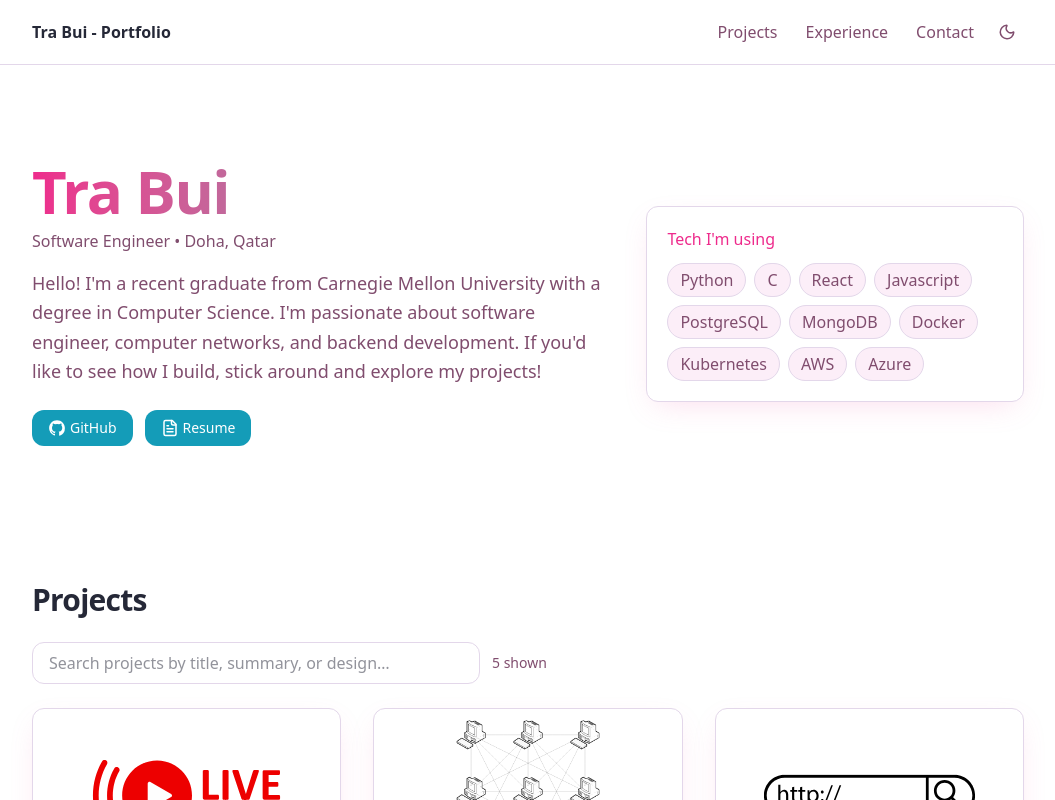
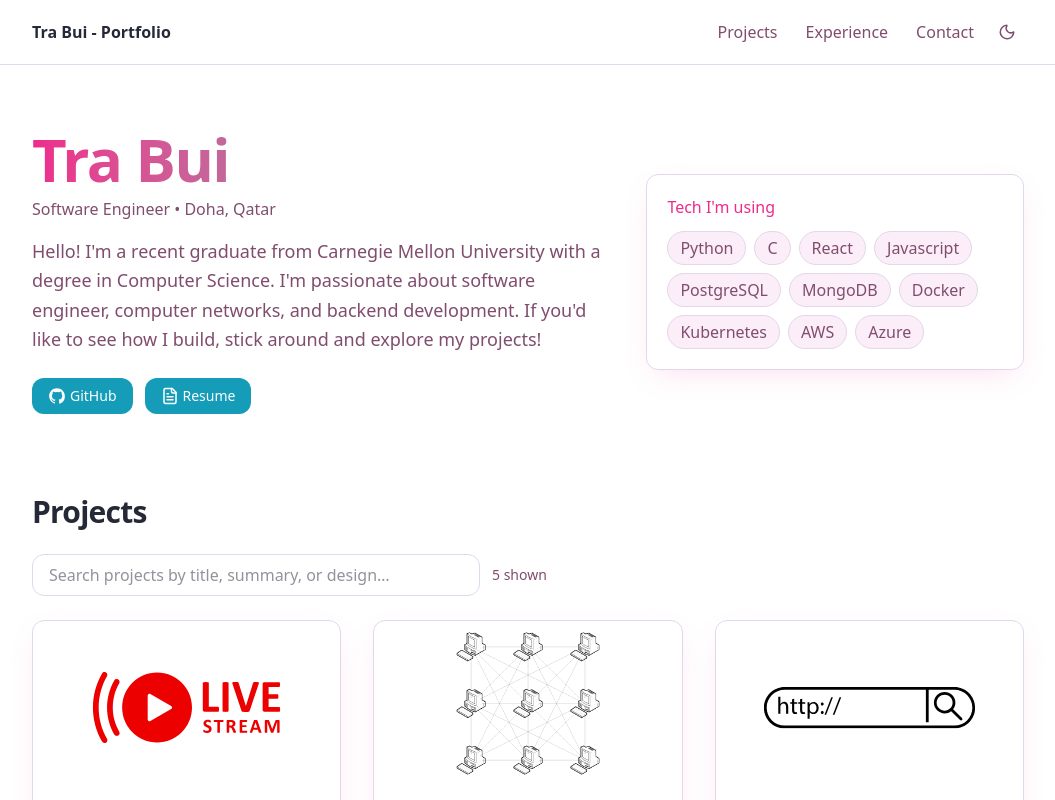
Before and after one commit to tpbui/tpbui.github.io, a React (Vite) app: page / in a window 1280 px wide. Shown: the top 800 px of the page, without its empty margins (112-1167 px from the left). Built offline with nearby package versions, Linux system fonts and the light colour scheme.

Commit message:
feature: add reveal animation

```diff
--- /dev/null
+++ b/src/components/motion/SectionReveal.jsx
@@ -0,0 +1,75 @@
+import {
+	Children,
+	cloneElement,
+	isValidElement,
+	useEffect,
+	useMemo,
+	useRef,
+	useState,
+} from "react";
+
+export default function SectionReveal({
+	as: Tag = "div",
+	children,
+	twoWay = true,
+	threshold = 0.15,
+	rootMargin = "0px 0px -10% 0px",
+	stagger = 80,
+	variant = "up",
+	className = "",
+	...props
+}) {
+	const ref = useRef(null);
+	const [inView, setInView] = useState(false);
+
+	useEffect(() => {
+		const el = ref.current;
+		if (!el) return;
+
+		const io = new IntersectionObserver(
+			(entries) => {
+				const entry = entries[0];
+				if (entry.isIntersecting) {
+					setInView(true);
+					if (!twoWay) io.unobserve(el);
+				} else if (twoWay) {
+					setInView(false);
+				}
+			},
+			{ threshold, rootMargin }
+		);
+
+		io.observe(el);
+		return () => io.disconnect();
+	}, [twoWay, threshold, rootMargin]);
+
+	const wrapped = useMemo(() => {
+		const arr = Children.toArray(children);
+		return arr.map((child, i) => {
+			const style = { "--i": i };
+			if (isValidElement(child)) {
+				return cloneElement(child, {
+					style: { ...(child.props?.style || {}), ...style },
+				});
+			}
+			return (
+				<div key={i} style={style}>
+					{child}
+				</div>
+			);
+		});
+	}, [children]);
+
+	return (
+		<Tag
+			ref={ref}
+			data-reveal-children=""
+			data-variant={variant}
+			className={`${className} ${inView ? "in-view" : ""}`}
+			style={{ "--stagger": `${stagger}ms` }}
+			{...props}
+		>
+			{wrapped}
+		</Tag>
+	);
+}
--- a/src/components/ui/Section.jsx
+++ b/src/components/ui/Section.jsx
@@ -1,14 +1,32 @@
-export default function Section({ id, title, children }) {
+import SectionReveal from "../motion/SectionReveal";
+
+export default function Section({
+	id,
+	title,
+	children,
+	reveal = false,
+	twoWay = true,
+	stagger = 80,
+	variant = "up",
+}) {
+	const Inner = (
+		<>
+			<h2 className="text-2xl sm:text-3xl font-semibold tracking-tight mb-6 text-foreground">
+				{title}
+			</h2>
+			<div className="space-y-6">{children}</div>
+		</>
+	);
 	return (
 		<section id={id} className="scroll-mt-24">
 			<div className="max-w-5xl mx-auto px-4 py-10">
-				<h2
-					className="text-2xl sm:text-3xl font-semibold tracking-tight mb-6
-                       text-foreground animate-in fade-in slide-in-from-bottom-1"
-				>
-					{title}
-				</h2>
-				<div className="space-y-6">{children}</div>
+				{reveal ? (
+					<SectionReveal twoWay={twoWay} stagger={stagger} variant={variant}>
+						{Inner}
+					</SectionReveal>
+				) : (
+					Inner
+				)}
 			</div>
 		</section>
 	);
--- a/src/index.css
+++ b/src/index.css
@@ -121,3 +121,56 @@
 html {
 	scroll-behavior: smooth;
 }
+
+/* Reveal animations */
+@layer utilities {
+	[data-reveal-children] {
+		--tx: 0;
+		--ty: 14px;
+		--s: 1;
+		--stagger: 80ms;
+	}
+
+	/* base: hide children and prep transition */
+	[data-reveal-children] > * {
+		opacity: 0;
+		transform: translate3d(var(--tx), var(--ty), 0) scale(var(--s));
+		will-change: opacity, transform;
+		transition: opacity 420ms ease,
+			transform 520ms cubic-bezier(0.22, 1, 0.36, 1);
+	}
+
+	/* when section enters viewport */
+	[data-reveal-children].in-view > * {
+		opacity: 1;
+		transform: none;
+		transition-delay: calc(var(--stagger) * var(--i, 0));
+	}
+
+	/* variants just change the variables, not the transform rule */
+	[data-reveal-children][data-variant="down"] {
+		--ty: -14px;
+	}
+	[data-reveal-children][data-variant="left"] {
+		--tx: 14px;
+		--ty: 0;
+	}
+	[data-reveal-children][data-variant="right"] {
+		--tx: -14px;
+		--ty: 0;
+	}
+	[data-reveal-children][data-variant="zoom"] {
+		--tx: 0;
+		--ty: 0;
+		--s: 0.96;
+	}
+
+	/* reduced motion: no animation */
+	@media (prefers-reduced-motion: reduce) {
+		[data-reveal-children] > * {
+			opacity: 1 !important;
+			transform: none !important;
+			transition: none !important;
+		}
+	}
+}
--- a/src/sections/Contact.jsx
+++ b/src/sections/Contact.jsx
@@ -5,7 +5,7 @@
 
 export default function Contact() {
 	return (
-		<Section id="contact" title="Connect">
+		<Section id="contact" title="Connect" reveal twoWay stagger variant>
 			<div className="grid sm:grid-cols-2 gap-6">
 				<Card className="p-5">
 					<h3 className="font-medium text-foreground mb-2">Get in touch</h3>
--- a/src/sections/Experience.jsx
+++ b/src/sections/Experience.jsx
@@ -6,7 +6,7 @@
 
 export default function Experience() {
 	return (
-		<Section id="experience" title="Experience">
+		<Section id="experience" title="Experience" reveal twoWay stagger variant>
 			<Card className="p-5">
 				<div className="flex items-center gap-2 text-foreground mb-3">
 					<Briefcase size={18} className="text-primary" />
--- a/src/sections/Hero.jsx
+++ b/src/sections/Hero.jsx
@@ -2,12 +2,13 @@
 import Card from "../components/ui/Card";
 import Pill from "../components/ui/Pill";
 import ButtonLink from "../components/ui/ButtonLink";
+import Section from "../components/ui/Section";
 import IconGithub from "../icons/IconGithub";
 import CONFIG from "../content/site";
 
 export default function Hero() {
 	return (
-		<section id="home" className="max-w-5xl mx-auto px-4 py-24">
+		<Section id="home" className="max-w-5xl mx-auto px-4 py-24" reveal twoWay stagger variant>
 			<div className="grid sm:grid-cols-5 gap-8 items-center">
 				<div className="sm:col-span-3">
 					<h1 className="text-5xl md:text-6xl font-extrabold tracking-tight text-transparent bg-clip-text bg-gradient-to-r from-primary to-secondary">
@@ -45,6 +46,6 @@
 					</div>
 				</Card>
 			</div>
-		</section>
+		</Section>
 	);
 }
--- a/src/sections/Projects.jsx
+++ b/src/sections/Projects.jsx
@@ -19,7 +19,7 @@
 	}, [query]);
 
 	return (
-		<Section id="projects" title="Projects">
+		<Section id="projects" title="Projects" reveal twoWay stagger variant>
 			<div className="flex flex-col sm:flex-row sm:items-center gap-3">
 				<input
 					placeholder="Search projects by title, summary, or design…"
```
